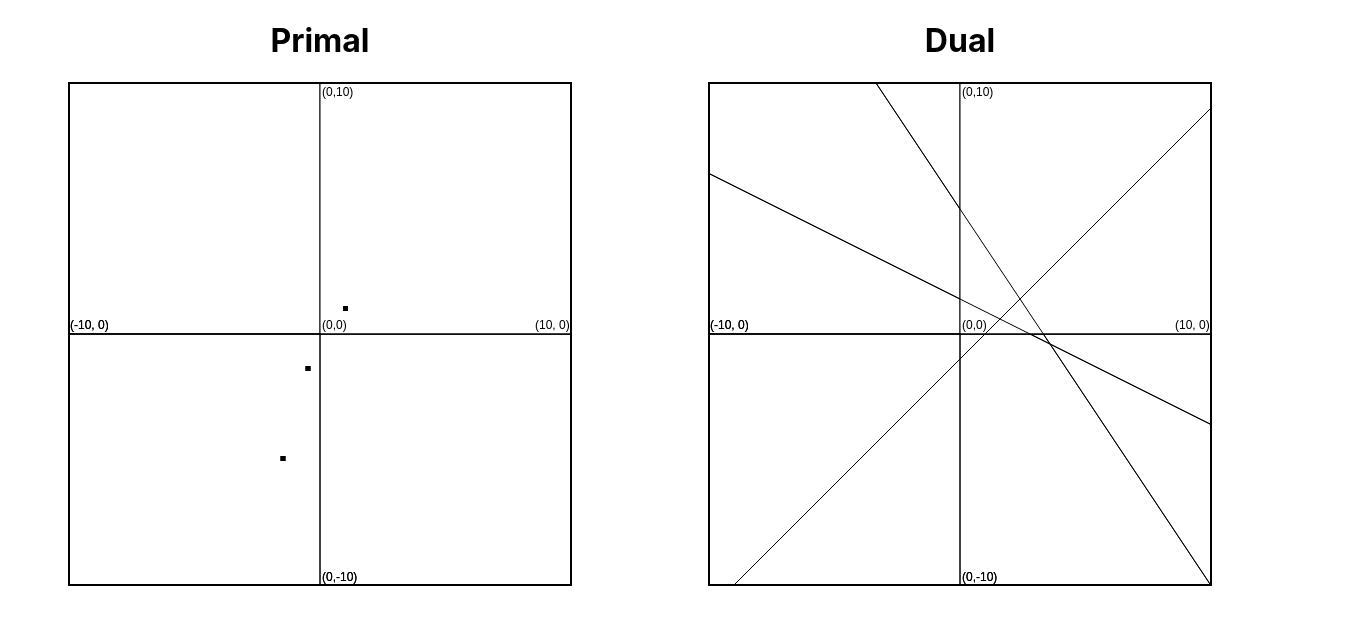
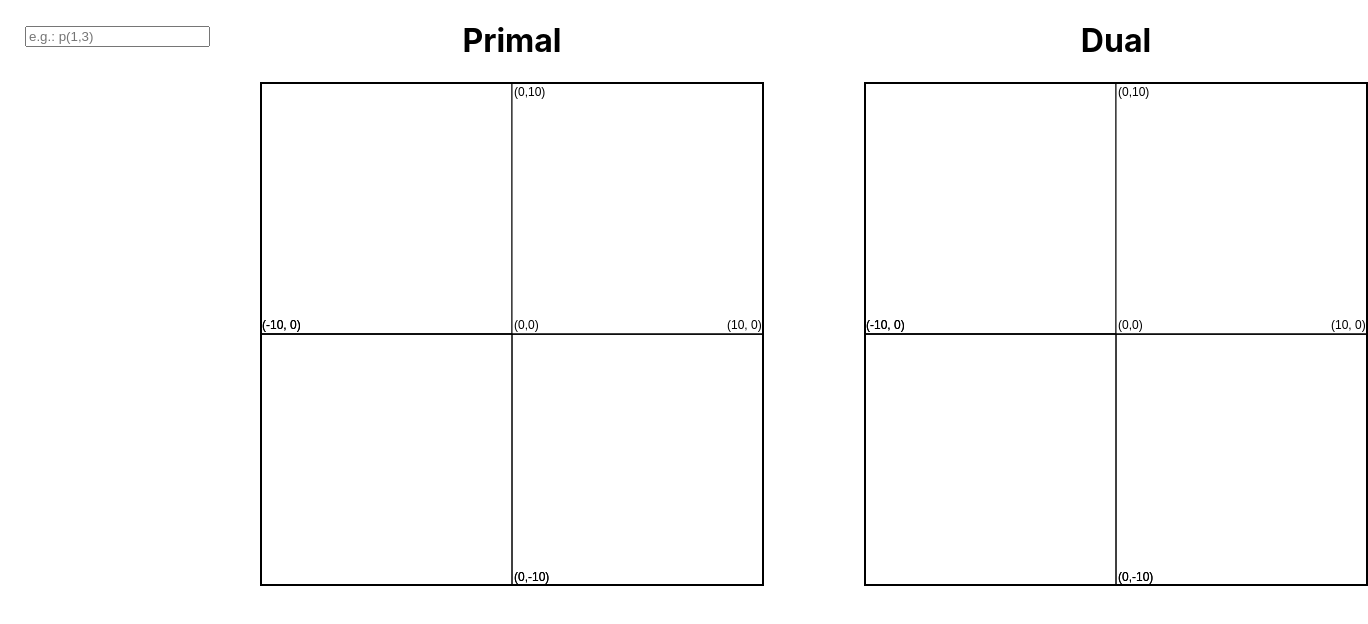
Before and after one commit to bonyby/projective_plane_duality, a React (Create React App) app in the folder projective_plane_duality/: page / in a window 1280 px wide. Shown: the top 624 px of the page, 1368 px wide, since content can reach past the window. Built offline with nearby package versions, Linux system fonts and the light colour scheme.

Commit message:
Almost have input up and running. setState is problematic though

```diff
--- a/projective_plane_duality/src/App.css
+++ b/projective_plane_duality/src/App.css
@@ -2,6 +2,14 @@
     width: 100%;
     /* background-color: red; */
     display: flex;
+}
+
+#inputContainer {
+    /* display: flex;
+    flex-direction: column;
+    align-items: center;
+    justify-content: center; */
+    padding: 25px 0 0 25px;
 }
 
 .View {
--- a/projective_plane_duality/src/App.js
+++ b/projective_plane_duality/src/App.js
@@ -7,8 +7,42 @@ export default class App extends PureComponent {
     super(props);
     this.state = {
       // primalObjects: [["p", 1, 1], ["p", 3, 3], ["p", 6, 6], ["p", 9, 9], ["p", -1, -1], ["p", -3, -3], ["p", -6, -6], ["p", -9, -9]]
-      primalObjects: [["p", 1, 1], ["p", -1.5, -5], ["p", -0.5, -1.4]]
+      // primalObjects: [["p", 1, 1], ["p", -1.5, -5], ["p", -0.5, -1.4]]
+      // primalObjects: [["l", 1, -1], ["p", -1, -1], ["p", -0.8, -1.5], ["p", 3, 1], ["p", 4, -2.5], ["p", 0.5, -2]]
+      primalObjects: []
     };
+
+    window.addEventListener("keydown", (event) => {
+      if (event.key === "Enter") {
+        this.addObject();
+      }
+    });
+  }
+
+  addObject() {
+    const input = document.getElementById("input");
+    const txt = input.value;
+
+    const [valid, object] = this.getInput(txt);
+
+    if (!valid) { return; }
+
+    input.value = "";
+    console.log("object: " + object);
+    const newObjects = this.state.primalObjects.push(object);
+    console.log("newObjects: " + newObjects);
+    this.setState({
+      primalObjects: newObjects
+    });
+  }
+
+  getInput(txt) {
+    const validTypes = ["p", "l"];
+    if (!validTypes.includes(txt[0])) { return [false, []]; }
+
+    // TODO: Do some checks based on type
+
+    return [true, [txt[0], txt[2], txt[4]]];
   }
 
   dualizeObjects() {
@@ -24,8 +58,13 @@ export default class App extends PureComponent {
           const y = o[2];
           objects.push(["l", x, -y]) // p(p_x,p_y) => y=p_x*x-p_y
           break;
+        case "l":
+          const a = o[1];
+          const b = o[2];
+          objects.push(["p", a, -b]);
+          break;
         default:
-          console.log("SADNESS!");
+          console.log("SADNESS!: " + o);
           break;
       }
     });
@@ -36,6 +75,9 @@ export default class App extends PureComponent {
   render() {
     return (
       <div className="App">
+        <div id="inputContainer">
+          <input id="input" type="text" placeholder="e.g.: p(1,3)"></input>
+        </div>
         <View title="Primal" width={500} height={500} xMax={10} yMax={10} objects={this.state.primalObjects} />
         <View title="Dual" width={500} height={500} xMax={10} yMax={10} objects={this.dualizeObjects(this.state.primalObjects)} />
       </div>
```
